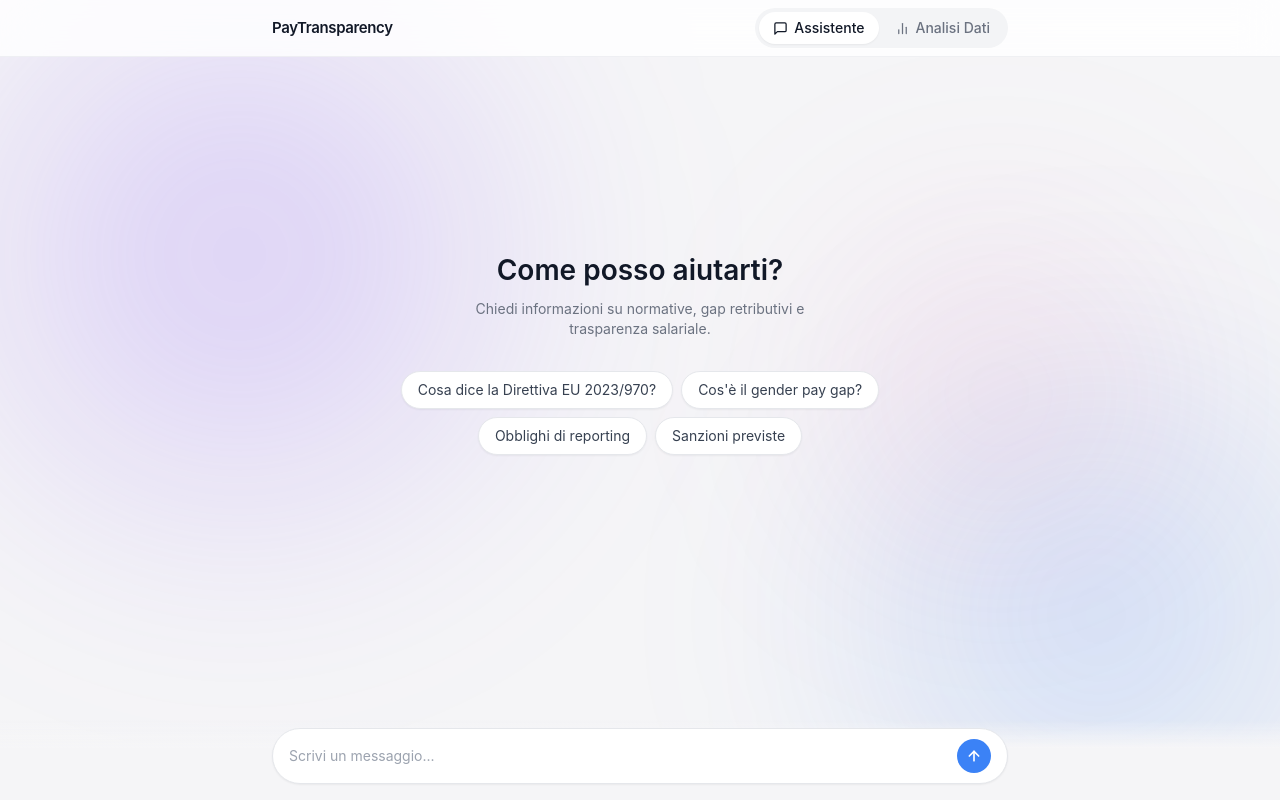
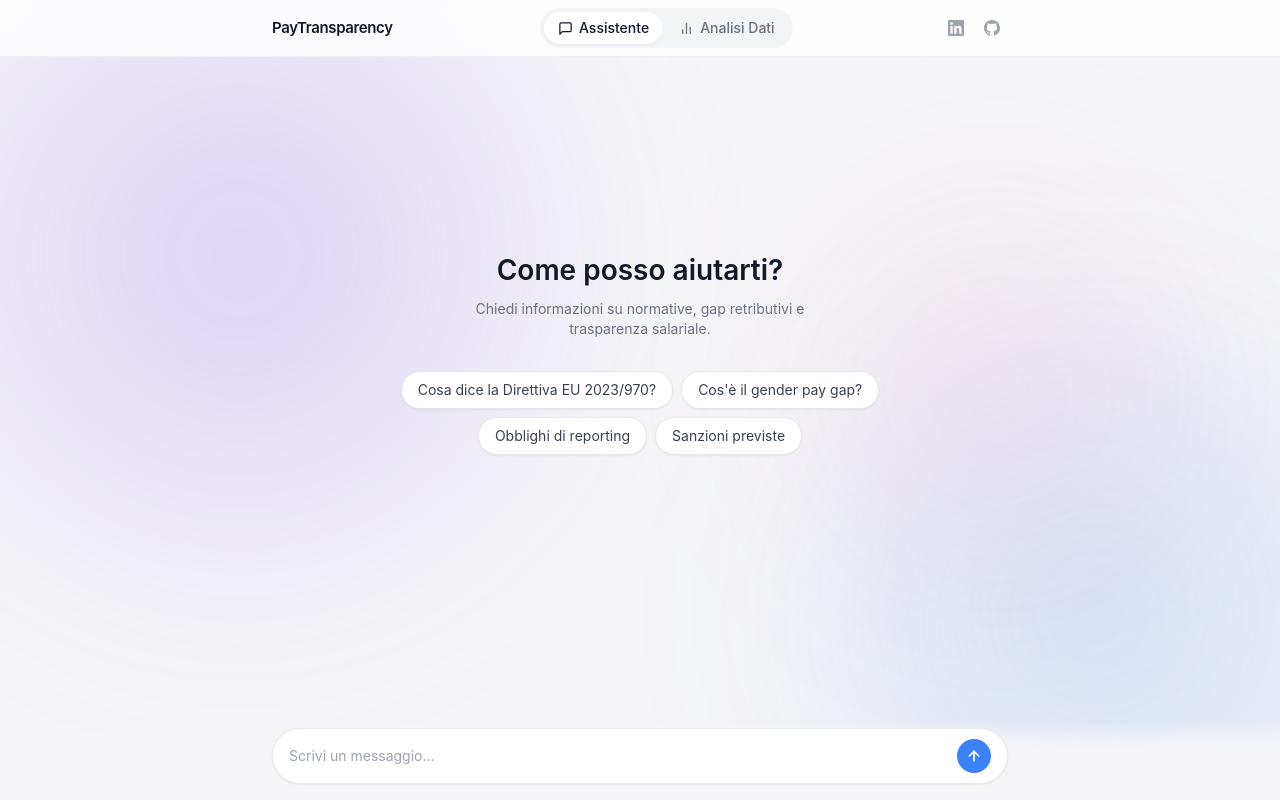
Before and after one commit to marcoguad-HR/pay-transparency-tool, a FastAPI app: page / in a window 1280 px wide. Run offline with FastAPI, Linux system fonts and the light colour scheme; some libraries are stand-ins or nearby versions.

Commit message:
feat: UI polish — scroll fix, logo home link, upload illustration, social buttons
- Fix scroll: add min-h-0 to #chat-messages and #analysis-messages so
  flex items can shrink below natural content height and overflow-y-auto
  works correctly (classic flexbox scroll bug)
- Logo: wrap "PayTransparency" in <a href="/"> for home navigation
- Header: 3-column layout (logo | tabs center | social icons right)
- Upload illustration: gradient SVG doc + upload badge with sparkle dots,
  replaces generic upload arrow icon
- Add LinkedIn and GitHub icon buttons to header right side
- Upload drop zone hover state now violet-tinted to match brand palette

Co-Authored-By: Claude Sonnet 4.6 <noreply@anthropic.com>

```diff
--- a/templates/index.html
+++ b/templates/index.html
@@ -3,16 +3,21 @@
 {% block content %}
 
 <!-- ================================================================
-     FIXED HEADER — logo + tab navigation
+     FIXED HEADER — logo + tab navigation + social links
      ================================================================ -->
 <header class="fixed top-0 left-0 right-0 z-50 border-b border-gray-200/60" style="background: rgba(255,255,255,0.82); backdrop-filter: blur(20px); -webkit-backdrop-filter: blur(20px);">
-    <div class="max-w-3xl mx-auto px-4 h-14 flex items-center justify-between">
+    <div class="max-w-3xl mx-auto px-4 h-14 flex items-center gap-4">
 
-        <!-- Logo -->
-        <span class="font-semibold text-gray-900 tracking-tight text-[15px]">PayTransparency</span>
+        <!-- Logo — links to home (reloads app) -->
+        <a href="/"
+           class="font-semibold text-gray-900 tracking-tight text-[15px] hover:text-gray-700 transition-colors flex-shrink-0"
+           aria-label="PayTransparency — torna alla home">
+            PayTransparency
+        </a>
 
-        <!-- Tab navigation pills -->
-        <nav class="flex items-center bg-gray-100 rounded-full p-1 gap-0.5" role="tablist" aria-label="Sezioni">
+        <!-- Tab navigation pills — centered -->
+        <nav class="flex-1 flex justify-center">
+            <div class="flex items-center bg-gray-100 rounded-full p-1 gap-0.5" role="tablist" aria-label="Sezioni">
                 <button id="tab-assistente"
                         role="tab"
                         aria-selected="true"
@@ -37,7 +42,34 @@
                     </svg>
                     Analisi Dati
                 </button>
+            </div>
         </nav>
+
+        <!-- Social icon buttons — right side -->
+        <div class="flex items-center gap-1 flex-shrink-0">
+            <!-- LinkedIn -->
+            <a href="https://linkedin.com/in/marcoguadagno"
+               target="_blank"
+               rel="noopener noreferrer"
+               title="Profilo LinkedIn"
+               aria-label="Profilo LinkedIn"
+               class="w-8 h-8 flex items-center justify-center rounded-full text-gray-400 hover:text-[#0A66C2] hover:bg-blue-50 transition-all duration-150">
+                <svg class="w-4 h-4" viewBox="0 0 24 24" fill="currentColor" aria-hidden="true">
+                    <path d="M20.447 20.452h-3.554v-5.569c0-1.328-.027-3.037-1.852-3.037-1.853 0-2.136 1.445-2.136 2.939v5.667H9.351V9h3.414v1.561h.046c.477-.9 1.637-1.85 3.37-1.85 3.601 0 4.267 2.37 4.267 5.455v6.286zM5.337 7.433a2.062 2.062 0 0 1-2.063-2.065 2.064 2.064 0 1 1 2.063 2.065zm1.782 13.019H3.555V9h3.564v11.452zM22.225 0H1.771C.792 0 0 .774 0 1.729v20.542C0 23.227.792 24 1.771 24h20.451C23.2 24 24 23.227 24 22.271V1.729C24 .774 23.2 0 22.222 0h.003z"/>
+                </svg>
+            </a>
+            <!-- GitHub -->
+            <a href="https://github.com/marcoguadagno/pay-transparency-tool"
+               target="_blank"
+               rel="noopener noreferrer"
+               title="Repo GitHub"
+               aria-label="Repo GitHub"
+               class="w-8 h-8 flex items-center justify-center rounded-full text-gray-400 hover:text-gray-900 hover:bg-gray-100 transition-all duration-150">
+                <svg class="w-4 h-4" viewBox="0 0 24 24" fill="currentColor" aria-hidden="true">
+                    <path d="M12 0C5.374 0 0 5.373 0 12c0 5.302 3.438 9.8 8.207 11.387.599.111.793-.261.793-.577v-2.234c-3.338.726-4.033-1.416-4.033-1.416-.546-1.387-1.333-1.756-1.333-1.756-1.089-.745.083-.729.083-.729 1.205.084 1.839 1.237 1.839 1.237 1.07 1.834 2.807 1.304 3.492.997.107-.775.418-1.305.762-1.604-2.665-.305-5.467-1.334-5.467-5.931 0-1.311.469-2.381 1.236-3.221-.124-.303-.535-1.524.117-3.176 0 0 1.008-.322 3.301 1.23A11.509 11.509 0 0 1 12 5.803c1.02.005 2.047.138 3.006.404 2.291-1.552 3.297-1.23 3.297-1.23.653 1.653.242 2.874.118 3.176.77.84 1.235 1.911 1.235 3.221 0 4.609-2.807 5.624-5.479 5.921.43.372.823 1.102.823 2.222v3.293c0 .319.192.694.801.576C20.566 21.797 24 17.3 24 12c0-6.627-5.373-12-12-12z"/>
+                </svg>
+            </a>
+        </div>
 
     </div>
 </header>
@@ -57,8 +89,10 @@
              class="absolute inset-0 flex flex-col">
 
             <!-- Messages area (scrollabile) -->
+            <!-- min-h-0 is required so flex-1 can shrink below natural content height
+                 and overflow-y-auto can scroll correctly (classic flexbox scroll bug fix) -->
             <main id="chat-messages"
-                  class="flex-1 overflow-y-auto px-4 py-6 pb-28 max-w-3xl mx-auto w-full space-y-4"
+                  class="flex-1 min-h-0 overflow-y-auto px-4 py-6 pb-28 max-w-3xl mx-auto w-full space-y-4"
                   role="log"
                   aria-live="polite"
                   aria-atomic="false">
@@ -108,9 +142,9 @@
              aria-labelledby="tab-analisi"
              class="absolute inset-0 flex flex-col hidden">
 
-            <!-- Results area (scrollabile) -->
+            <!-- Results area (scrollabile) — min-h-0 for same flexbox scroll fix -->
             <main id="analysis-messages"
-                  class="flex-1 overflow-y-auto px-4 py-6 pb-28 max-w-3xl mx-auto w-full space-y-4"
+                  class="flex-1 min-h-0 overflow-y-auto px-4 py-6 pb-28 max-w-3xl mx-auto w-full space-y-4"
                   role="log"
                   aria-live="polite"
                   aria-atomic="false">
@@ -121,7 +155,44 @@
                  class="absolute inset-0 flex flex-col items-center justify-center pb-16">
 
                 <div class="text-center mb-6">
-                    <div class="text-5xl mb-4">📊</div>
+
+                    <!-- Impactful upload illustration -->
+                    <div class="flex justify-center mb-5">
+                        <div class="relative">
+                            <!-- Soft glow ring -->
+                            <div class="absolute inset-0 rounded-2xl bg-gradient-to-br from-violet-300/30 to-blue-300/30 blur-xl scale-110"></div>
+                            <!-- Icon card -->
+                            <div class="relative w-24 h-24 rounded-2xl bg-gradient-to-br from-violet-50 to-blue-50 border border-violet-100/80 shadow-sm flex items-center justify-center">
+                                <svg width="52" height="52" viewBox="0 0 52 52" fill="none" xmlns="http://www.w3.org/2000/svg" aria-hidden="true">
+                                    <defs>
+                                        <linearGradient id="doc-grad" x1="0" y1="0" x2="1" y2="1">
+                                            <stop offset="0%" stop-color="#8B5CF6"/>
+                                            <stop offset="100%" stop-color="#3B82F6"/>
+                                        </linearGradient>
+                                        <linearGradient id="arrow-grad" x1="0" y1="0" x2="0" y2="1">
+                                            <stop offset="0%" stop-color="#8B5CF6"/>
+                                            <stop offset="100%" stop-color="#6366F1"/>
+                                        </linearGradient>
+                                    </defs>
+                                    <!-- Document body -->
+                                    <rect x="6" y="4" width="32" height="40" rx="5" fill="white" stroke="url(#doc-grad)" stroke-width="1.8"/>
+                                    <!-- Horizontal data rows -->
+                                    <rect x="12" y="14" width="20" height="2.5" rx="1.25" fill="url(#doc-grad)" opacity="0.85"/>
+                                    <rect x="12" y="20" width="14" height="2.5" rx="1.25" fill="url(#doc-grad)" opacity="0.5"/>
+                                    <rect x="12" y="26" width="17" height="2.5" rx="1.25" fill="url(#doc-grad)" opacity="0.5"/>
+                                    <rect x="12" y="32" width="11" height="2.5" rx="1.25" fill="url(#doc-grad)" opacity="0.35"/>
+                                    <!-- Upload arrow badge -->
+                                    <circle cx="38" cy="38" r="12" fill="url(#arrow-grad)" stroke="white" stroke-width="2"/>
+                                    <line x1="38" y1="43" x2="38" y2="32" stroke="white" stroke-width="2.2" stroke-linecap="round"/>
+                                    <polyline points="33,37 38,32 43,37" stroke="white" stroke-width="2.2" stroke-linecap="round" stroke-linejoin="round" fill="none"/>
+                                </svg>
+                            </div>
+                            <!-- Floating sparkle dots -->
+                            <div class="absolute -top-1 -right-1 w-2.5 h-2.5 bg-violet-400 rounded-full opacity-70" style="animation: pulse 2s ease-in-out infinite;"></div>
+                            <div class="absolute -bottom-0.5 -left-1 w-2 h-2 bg-blue-400 rounded-full opacity-60" style="animation: pulse 2s ease-in-out infinite; animation-delay: 0.7s;"></div>
+                        </div>
+                    </div>
+
                     <h2 class="text-[1.5rem] font-semibold text-gray-900 mb-1">
                         Carica i tuoi dati retributivi
                     </h2>
@@ -140,13 +211,8 @@
                       hx-on::after-request="onUploadAfterRequest(event)"
                       class="w-full max-w-sm px-4">
 
-                    <label class="flex flex-col items-center justify-center w-full h-44 border-2 border-dashed border-gray-300 rounded-2xl bg-white hover:bg-gray-50 hover:border-gray-400 cursor-pointer transition-all group">
-                        <svg class="w-9 h-9 text-gray-400 group-hover:text-gray-500 mb-3 transition-colors" viewBox="0 0 24 24" fill="none" stroke="currentColor" stroke-width="1.5" stroke-linecap="round" stroke-linejoin="round" aria-hidden="true">
-                            <path d="M21 15v4a2 2 0 0 1-2 2H5a2 2 0 0 1-2-2v-4"></path>
-                            <polyline points="17 8 12 3 7 8"></polyline>
-                            <line x1="12" y1="3" x2="12" y2="15"></line>
-                        </svg>
-                        <span class="text-sm font-medium text-gray-700">Trascina il file o clicca per caricare</span>
+                    <label class="flex flex-col items-center justify-center w-full h-36 border-2 border-dashed border-gray-300 rounded-2xl bg-white hover:bg-violet-50/40 hover:border-violet-300 cursor-pointer transition-all group">
+                        <span class="text-sm font-medium text-gray-700 group-hover:text-violet-700 transition-colors">Trascina il file o clicca per caricare</span>
                         <span class="text-xs text-gray-400 mt-1.5">CSV, XLSX, XLS — max 10 MB</span>
                         <input type="file"
                                name="file"
```
Lines whose indentation alone changed are shown as unchanged.
